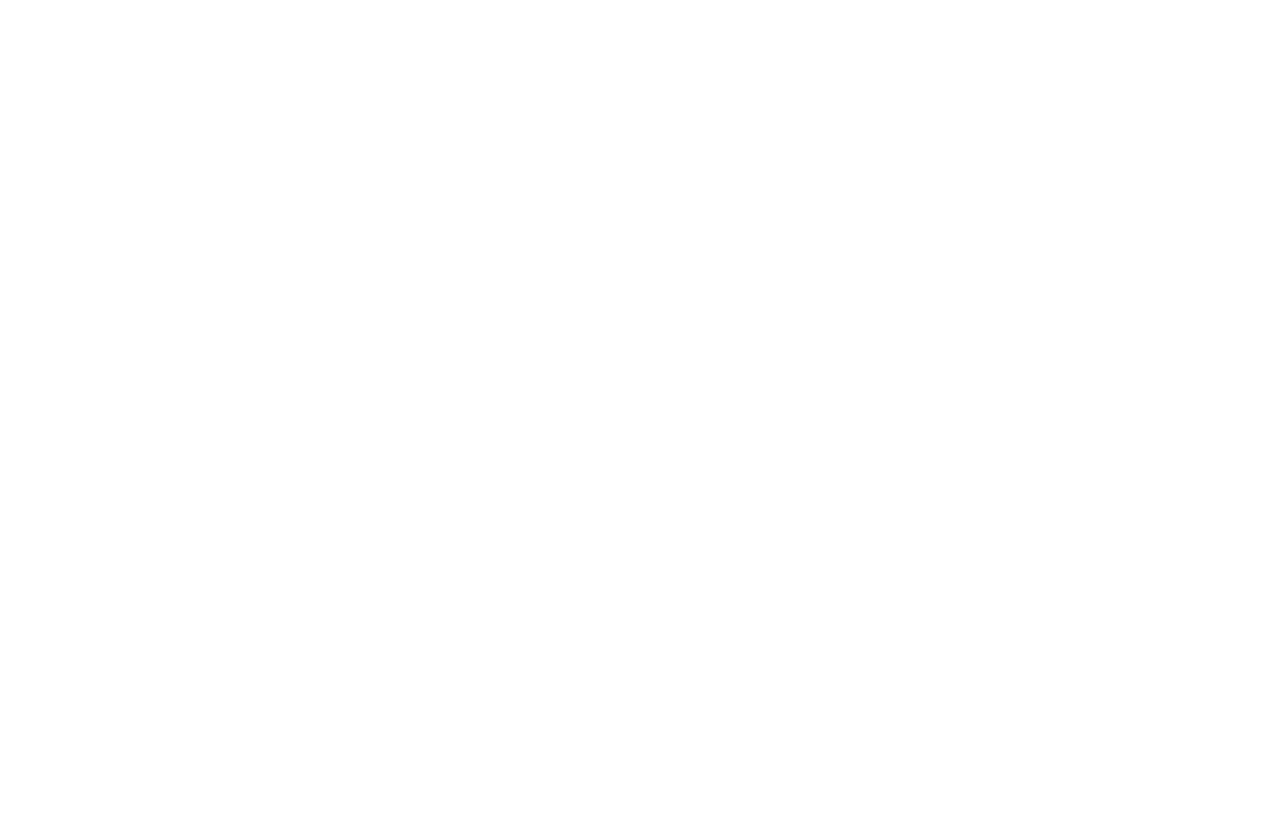
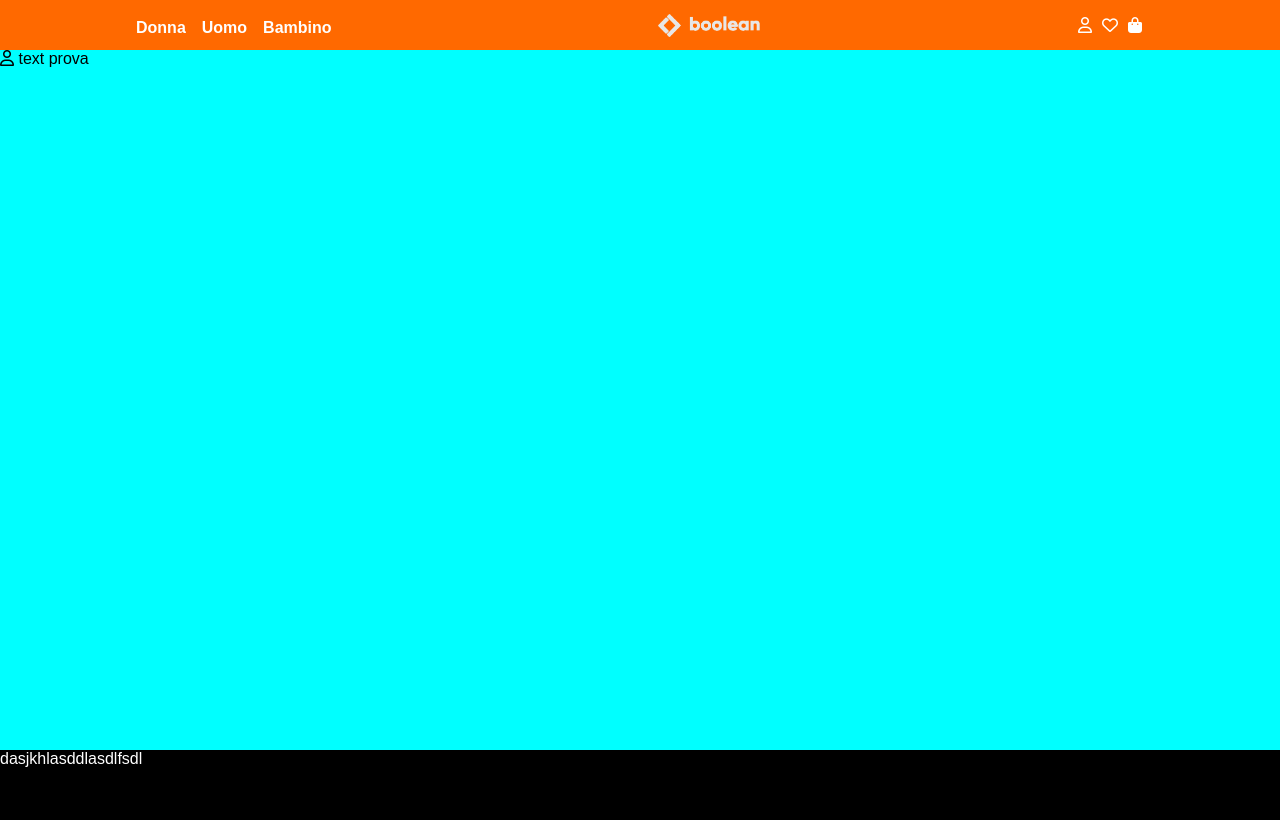
Before and after one commit to MatTheoo89/html-css-boolando, a plain HTML site: page index.html in a window 1280 px wide. Drawn offline with Linux system fonts and the light colour scheme.

Commit message:
[add] header

```diff
--- a/assets/css/style.css
+++ b/assets/css/style.css
@@ -13,3 +13,91 @@
 body{
   font-family: Arial, Helvetica, sans-serif;
 }
+
+img{
+	max-width: 100%;
+}
+
+.container{
+  width: 80%;
+  max-width: 1200px;
+  margin: 0 auto;
+}
+
+.icons{
+  display: flex;
+  align-items: center;
+  color: white;
+}
+
+/* trick per risolvere il problema delle ancore che finiscono dietro il menu fixed */
+section::before{
+  content: '';
+  display: block;
+  /* 70px perché il mio menu è alto 70 */
+  height: 50px;
+  /* 70px perché il mio menu è alto 70 */
+  margin: -50px 0 0;
+}
+
+/* HEADER */
+
+header{
+  display: flex;
+  align-items: center;
+  /* position: fixed; */
+  z-index: 999;
+  top: 0;
+  left: 0;
+  height: 50px;
+  width: 100%;
+  padding: 5px 0;
+  background-color: #FF6900;
+  box-shadow: 0 3px 20 pxrgba(0, 0, 0, .4);
+}
+
+header .container{
+  display: flex;
+  justify-content: space-between;
+}
+
+header .menu ul{
+  display: flex;
+  list-style: none;
+  padding-top: 5px;
+}
+
+header .menu ul li{
+  margin: 0 8px;
+}
+
+header .menu ul li a{
+  color: white;
+  font-weight: bold;
+  text-decoration: none;
+}
+
+header .container img.logo{
+  width: 10%;
+}
+
+header .container .icons i{
+  margin-right: 10px;
+
+}
+
+
+/* MAIN */
+
+main{
+  background-color: aqua;
+  height: 700px;
+}
+
+/* FOOTER */
+
+footer{
+  height: 70px;
+  color: white;
+  background-color: black;
+}
--- a/index.html
+++ b/index.html
@@ -4,14 +4,43 @@
   <meta charset="UTF-8">
   <meta http-equiv="X-UA-Compatible" content="IE=edge">
   <meta name="viewport" content="width=device-width, initial-scale=1.0">
+  <link rel='stylesheet' href='https://cdnjs.cloudflare.com/ajax/libs/font-awesome/6.2.0/css/all.min.css' integrity='sha512-xh6O/CkQoPOWDdYTDqeRdPCVd1SpvCA9XXcUnZS2FmJNp1coAFzvtCN9BmamE+4aHK8yyUHUSCcJHgXloTyT2A==' crossorigin='anonymous'/>
   <link rel="stylesheet" href="assets/css/style.css">
   <title>Document</title>
 </head>
 <body>
 
-  <header></header>
+  <header>
+    <div class="container">
+  <!-- MENU -->
+      <nav class="menu">
+        <ul>
+          <li><a href="#">Donna</a></li>
+          <li><a href="#">Uomo</a></li>
+          <li><a href="#">Bambino</a></li>
+        </ul>
+      </nav>
 
-  <main></main>
+   <!-- LOGO -->
+      <img class="logo" src="assets\img\boolean-logo.png" alt="boolean-logo">
+
+  <!-- ICONE -->
+      <div class="icons">
+        <i class="fa-regular fa-user"></i>
+        <i class="fa-regular fa-heart"></i>
+        <i class="fa-solid fa-bag-shopping"></i>
+      </div>
+    </div>
+  </header>
+
+  <main>
+    <i class="fa-regular fa-user"></i>
+    text prova
+  </main>
+
+  <footer>
+    dasjkhlasddlasdlfsdl
+  </footer>
 
 </body>
 </html>
```
